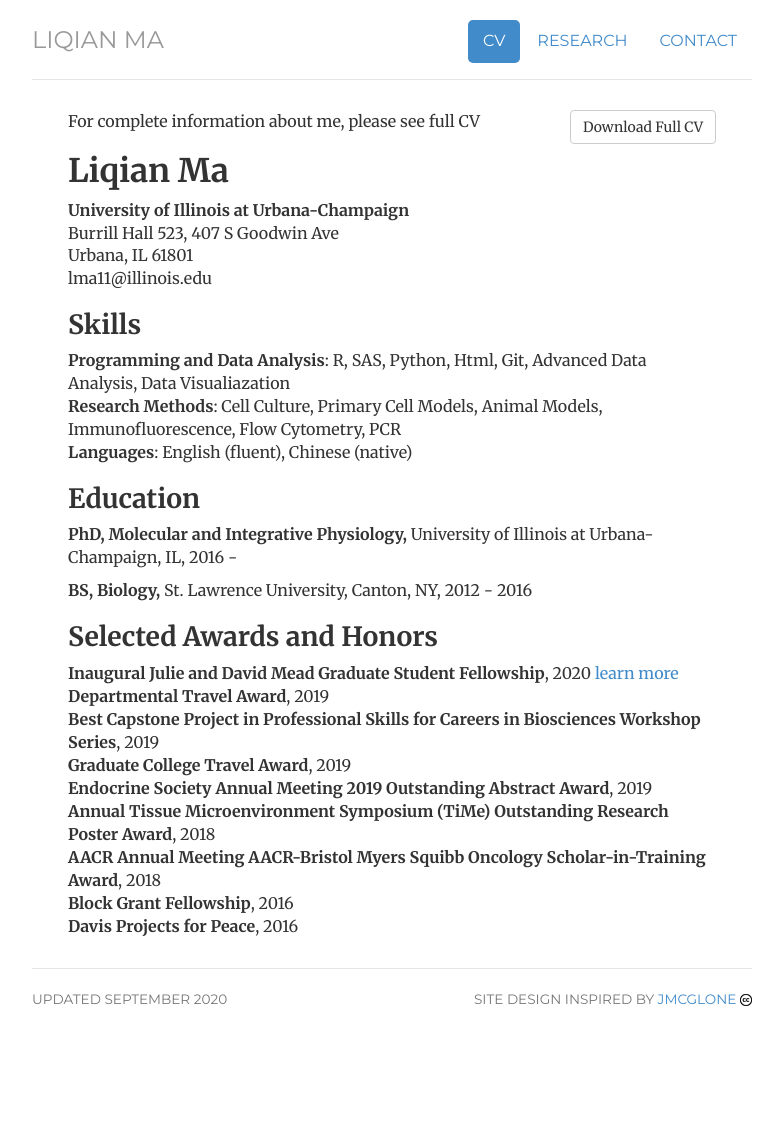
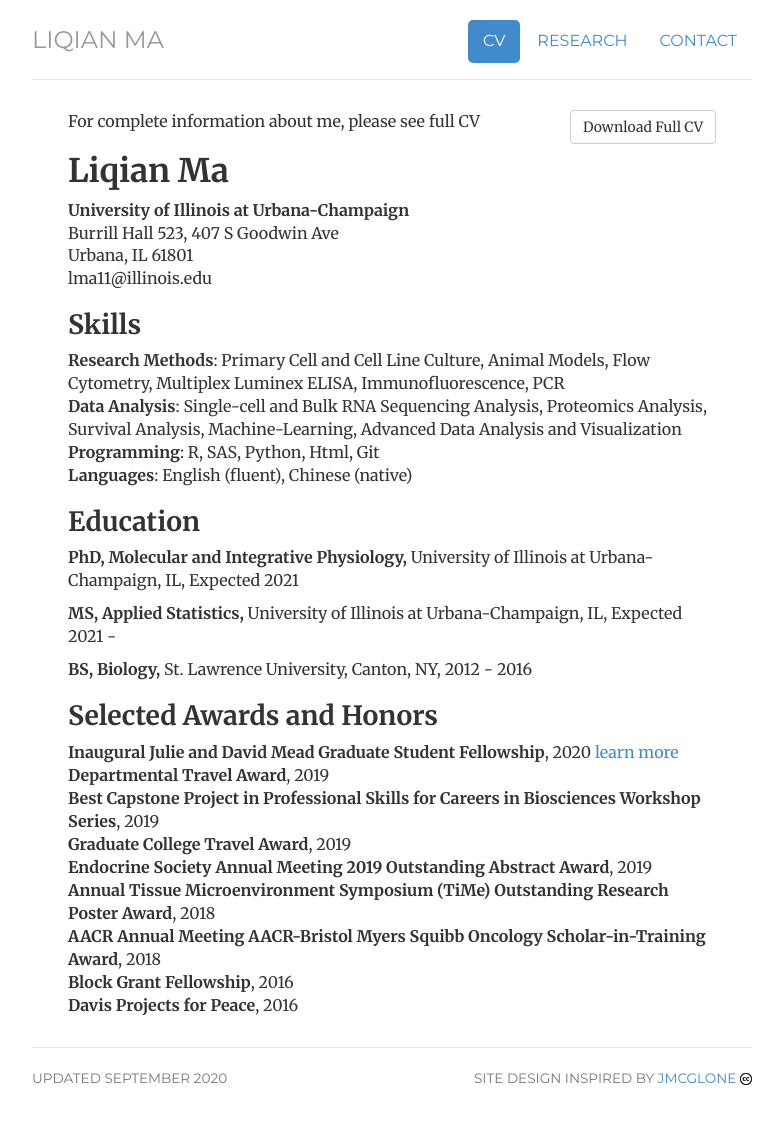
Before and after one commit to liqian-ma/liqian-ma.github.io, a Jekyll site: the page built from cv/index.html, in a window 1280 px wide. Shown: the whole page, without its empty margins (248-1031 px from the left). Built offline with Jekyll 4.4.1, drawn with Linux system fonts in a browser that asks for light colours; before the commit the page ends 1060 px from its top, so only the background shows below that.

Commit message:
Update index.html

```diff
--- a/cv/index.html
+++ b/cv/index.html
@@ -33,8 +33,9 @@ keywords: genomics, cancer, research, immunology, University of Illinois, UIUC
 
 				<h2>Skills</h2>
 
-				<strong>Programming and Data Analysis</strong>: R, SAS, Python, Html, Git, Advanced Data Analysis, Data Visualiazation<br>
-				<strong>Research Methods</strong>: Cell Culture, Primary Cell Models, Animal Models, Immunofluorescence, Flow Cytometry, PCR<br>
+				<strong>Research Methods</strong>: Primary Cell and Cell Line Culture, Animal Models, Flow Cytometry, Multiplex Luminex ELISA, Immunofluorescence, PCR<br>
+				<strong>Data Analysis</strong>: Single-cell and Bulk RNA Sequencing Analysis, Proteomics Analysis, Survival Analysis, Machine-Learning, Advanced Data Analysis and Visualization<br>
+				<strong>Programming</strong>: R, SAS, Python, Html, Git<br>
 				<strong>Languages</strong>: English (fluent), Chinese (native)<br>
 
 				</skills>
@@ -42,7 +43,8 @@ keywords: genomics, cancer, research, immunology, University of Illinois, UIUC
 				<education>
 
 				<h2>Education</h2>
-				<p><strong>PhD, Molecular and Integrative Physiology,</strong> University of Illinois at Urbana-Champaign, IL, 2016 - </strong><br>
+				<p><strong>PhD, Molecular and Integrative Physiology,</strong> University of Illinois at Urbana-Champaign, IL, Expected 2021</strong><br>
+				<p><strong>MS, Applied Statistics,</strong> University of Illinois at Urbana-Champaign, IL, Expected 2021 - </strong><br>
 				<p><strong>BS, Biology,</strong> St. Lawrence University, Canton, NY, 2012 - 2016</p>
 
 				</education>
```
